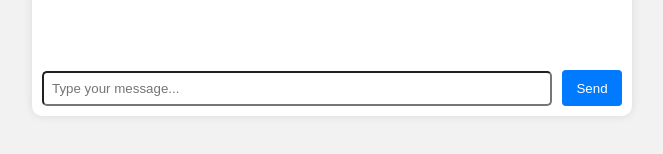
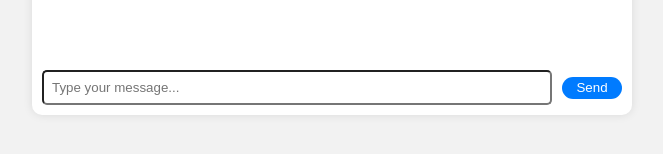
Before and after one commit to aaaa-zhen/ChatBot, a plain HTML site: page index.html in a window 1280 px wide. Shown: the part 348-502 px from the top of the page, without its empty margins (308-971 px from the left). Drawn offline with Linux system fonts and the light colour scheme.

Commit message:
Update style.css

```diff
--- a/style.css
+++ b/style.css
@@ -68,11 +68,11 @@ body {
 
 .chat-input button {
     width: 60px;
-    height: 36px;
+    height: 22px;
     background-color: #007bff;
     color: #fff;
     border: none;
-    border-radius: 4px;
+    border-radius: 12px;
     cursor: pointer;
     margin-left: 10px; /* Adjust as needed */
 }
```
